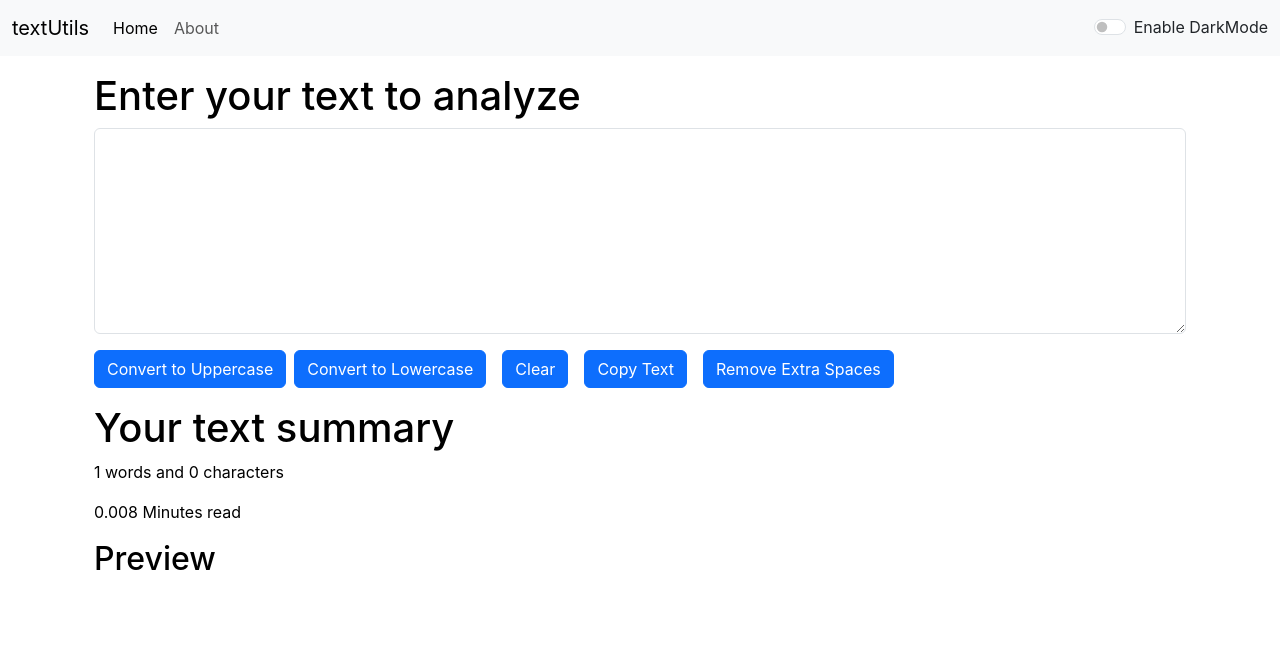
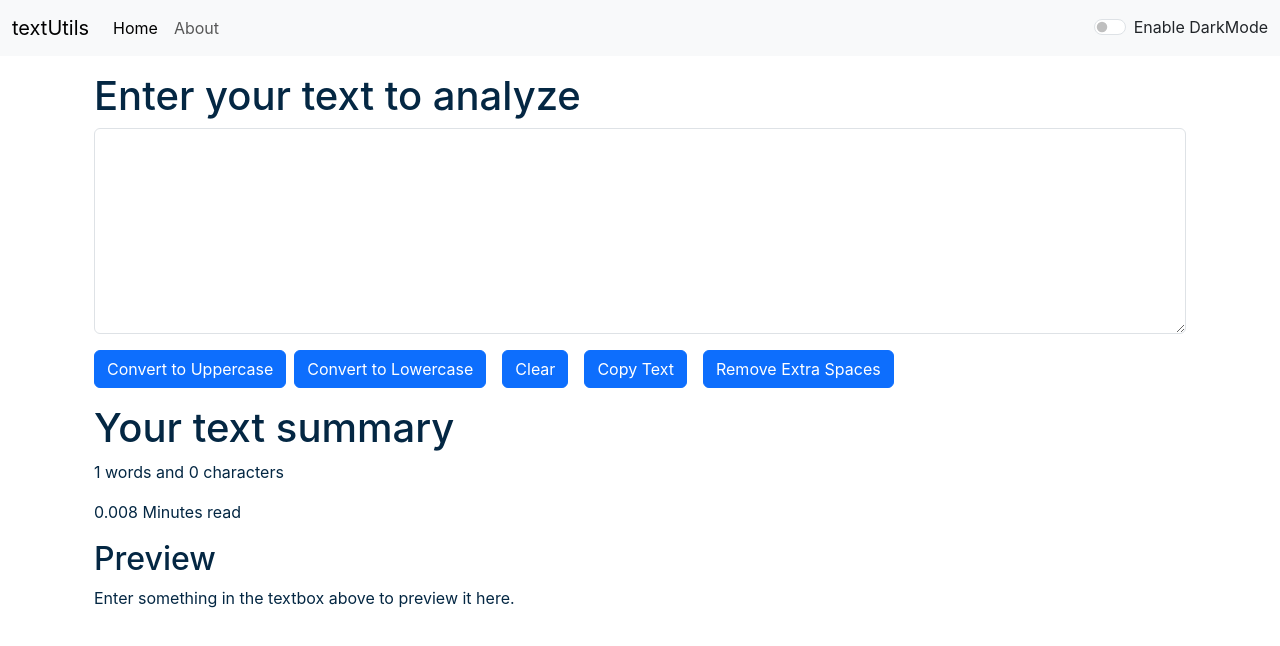
Before and after one commit to AnishBade/TextUtilities-App-React, a React (Create React App) app: page / in a window 1280 px wide. Shown: the top 646 px of the page. Built offline with nearby package versions, Linux system fonts and the light colour scheme.

Commit message:
Best Darkmode added

```diff
--- a/src/App.js
+++ b/src/App.js
@@ -10,7 +10,7 @@
   const toggleMode=()=>{
     if(mode === 'light'){
       setMode('dark');
-      document.body.style.backgroundColor='grey';
+      document.body.style.backgroundColor='#042743';
     }else if(mode === 'dark'){
       setMode('light');
       document.body.style.backgroundColor='white';
--- a/src/components/TextForm.js
+++ b/src/components/TextForm.js
@@ -40,10 +40,10 @@
     // setText("Enter your text here")
   return (
     <>
-        <div className='container' style={{color:props.mode==='light'?'black':'white'}}>
+        <div className='container' style={{color:props.mode==='light'?'#042743':'white'}}>
             <h1 >{props.heading}  </h1>
             <div className="mb-3">
-                <textarea className="form-control" id="myBox" value={text} onChange={handleOnChange} style={{backgroundColor:props.mode==='light'?'white':'grey', color:props.mode==='light'?'black':'white'}} rows="8"></textarea>
+                <textarea className="form-control" id="myBox" value={text} onChange={handleOnChange} style={{backgroundColor:props.mode==='light'?'white':'grey', color:props.mode==='light'?'#042743':'white'}} rows="8"></textarea>
             </div>
             <button className="btn btn-primary" onClick={handleUpClick}>Convert to Uppercase</button>
             <button className="btn btn-primary mx-2" onClick={handleLoClick}>Convert to Lowercase</button>
@@ -52,12 +52,12 @@
             <button className="btn btn-primary mx-2" onClick={handleExtraSpaces}>Remove Extra Spaces</button>
 
         </div>
-        <div className="container my-3" style={{color:props.mode==='light'?'black':'white'}}>
+        <div className="container my-3" style={{color:props.mode==='light'?'#042743':'white'}}>
             <h1>Your text summary</h1>
             <p>{text.split(" ").length} words and {text.length} characters</p>
             <p>{0.008 *text.split(" ").length} Minutes read </p>
             <h2>Preview</h2>
-            <p>{text}</p>
+            <p>{text.length>0?text:"Enter something in the textbox above to preview it here. "}</p>
         </div>
     </>
   )
```
